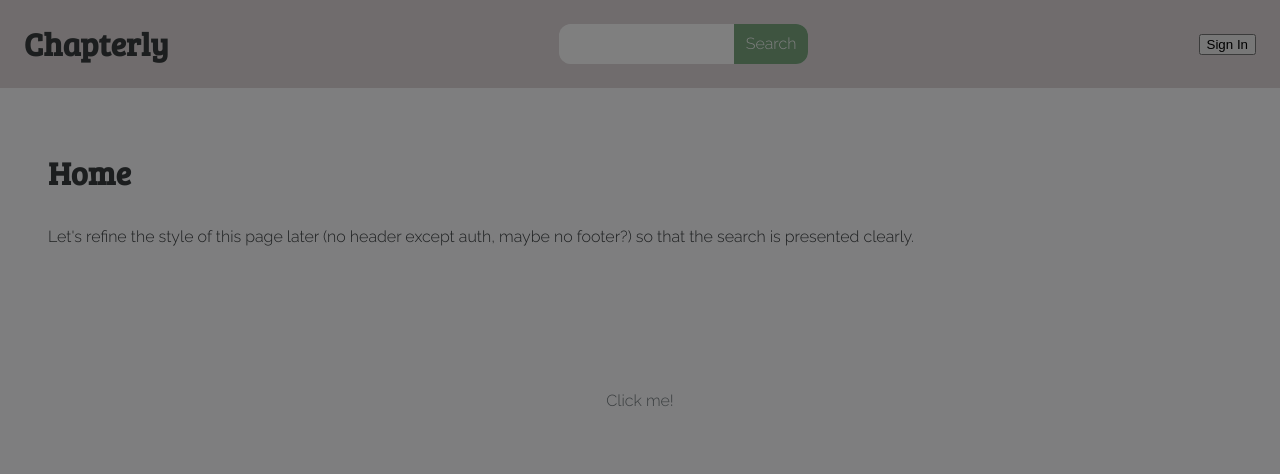
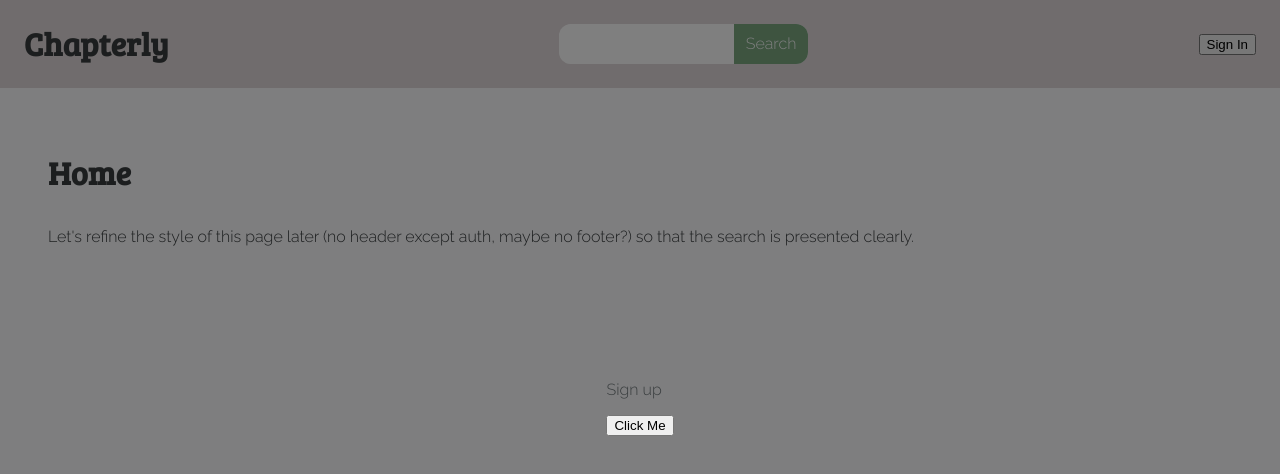
Before and after one commit to chingu-voyages/v9-bears-team-40, a React (Create React App) app: page / in a window 1280 px wide. Both pictures are taken after a click on the button "Sign In". Shown: the top 474 px of the page. Built offline with nearby package versions, Linux system fonts and the light colour scheme.

Commit message:
clean up modal component

```diff
--- a/src/Components/Header.tsx
+++ b/src/Components/Header.tsx
@@ -1,8 +1,7 @@
 import * as React from "react";
 import styled from "../utils/theme";
-import Modal from "./Modal";
 import SearchBar from "./SearchBar";
-import Signup from "./Signup";
+import Modal from "./Modal/Modal";
 
 //Prop types
 type HeaderProps = {
@@ -56,7 +55,10 @@ class Header extends React.Component<HeaderProps, HeaderStates> {
         )}
         {this.state.isModalOpen && (
           <Modal>
-            <Signup onClick={() => this.toggleModal()}> Click me! </Signup>
+            <div>
+              <p>Sign up</p>
+              <button onClick={() => this.toggleModal()}> Click Me</button>
+            </div>
           </Modal>
         )}
       </Wrapper>
--- /dev/null
+++ b/src/Components/Modal/Modal.tsx
@@ -0,0 +1,13 @@
+import React from "react";
+import StyledPortal from "./Portal";
+import ModalWraper from "./ModalWraper";
+
+const Modal = (props: any) => {
+  return (
+    <StyledPortal>
+      <ModalWraper>{props.children}</ModalWraper>
+    </StyledPortal>
+  );
+};
+
+export default Modal;
--- /dev/null
+++ b/src/Components/Modal/ModalWraper.tsx
@@ -0,0 +1,15 @@
+import styled from "../../utils/theme";
+
+const ModalWraper = styled.div`
+  background-color: rgba(0, 0, 0, 0.5);
+  position: fixed;
+  height: 100%;
+  width: 100%;
+  top: 0;
+  left: 0;
+  display: flex;
+  align-items: center;
+  justify-content: center;
+`;
+
+export default ModalWraper;
--- a/src/Components/Modal.tsx
+++ b/src/Components/Modal/Portal.tsx
@@ -1,6 +1,6 @@
 import React from "react";
 import ReactDOM from "react-dom";
-import styled from "../utils/theme";
+import styled from "../../utils/theme";
 
 const modalRoot = document.getElementById("modal-root");
 
@@ -28,8 +28,8 @@ class Portal extends React.Component {
   }
 }
 
-const Modal = styled(Portal)`
+const StyledPortal = styled(Portal)`
   position: relative;
   z-index: 999;
 `;
-export default Modal;
+export default StyledPortal;
--- /dev/null
+++ b/src/Components/Modal/Signup.tsx
@@ -0,0 +1 @@
+import * as React from "react";
--- a/src/Components/Signup.tsx
+++ /dev/null
@@ -1,24 +0,0 @@
-import React from "react";
-import styled from "../utils/theme";
-
-const Signup = styled.div`
-  background-color: rgba(0, 0, 0, 0.5);
-  position: fixed;
-  height: 100%;
-  width: 100%;
-  top: 0;
-  left: 0;
-  display: flex;
-  align-items: center;
-  justify-content: center;
-`;
-
-const Child = () => {
-  return (
-    <Signup>
-      <button>Click!</button>
-    </Signup>
-  );
-};
-
-export default Signup;
```
